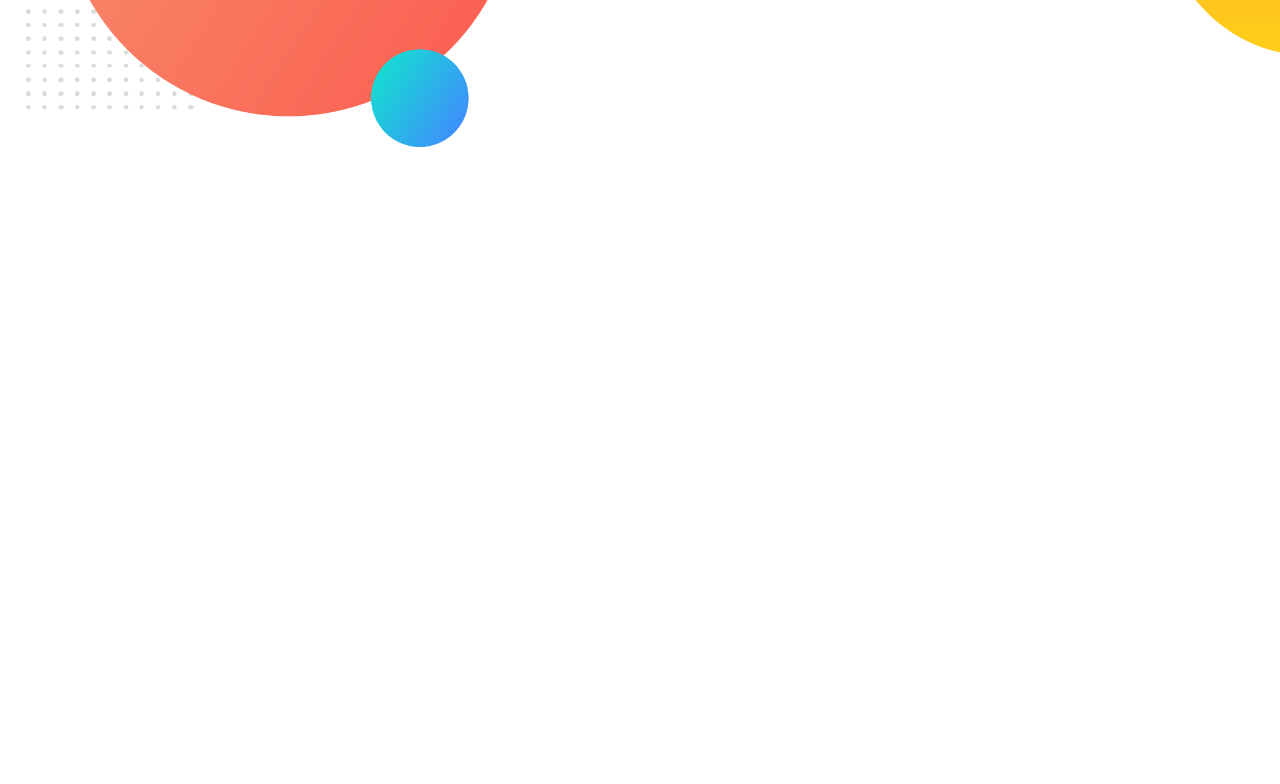
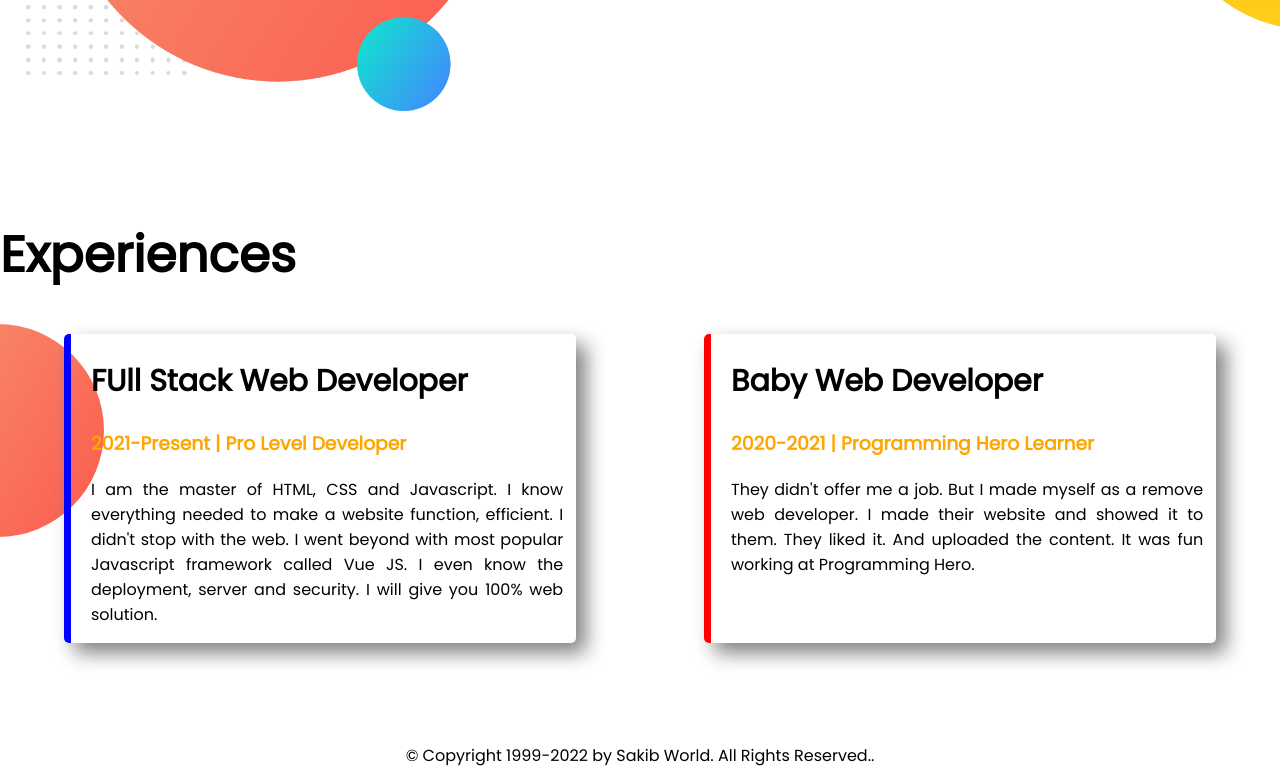
Before and after one commit to sajid28/new-portfolio, a plain HTML site: page index.html in a window 1280 px wide. Shown: the part 920-1704 px from the top of the page. Before the commit the page ends 1174 px from the top, so only its background shows below. Drawn offline with Linux system fonts and the light colour scheme.

Commit message:
2nd commit

```diff
--- a/index.html
+++ b/index.html
@@ -11,7 +11,7 @@
     <link rel="stylesheet" href="style.css">
 </head>
 <body>
-    <section class="top-banner">
+    <section class="top-banner flexible-container">
     <div class="half-width">
     <h1>Welcome To</h1>
     <h1><span class="heading">Sakib World!</span> </h1>
@@ -26,7 +26,7 @@
     </div></section>
 
 
-    <Section class="dream-big">
+    <Section class="dream-big flexible-container">
         <div class="half-width">
 
             <img src="images\my-bg.png">
@@ -43,6 +43,33 @@
         </section>
 
     </Section>
+    <section class="experiences-area">
+            <h1>Experiences</h1>
+        <div class="flexible-container">
+            <div id="FullStack"  class="experience-item">
+                <h2>FUll Stack Web Developer</h2>
+           <h3 class="heading">2021-Present | Pro Level Developer</h3>
+           <p >I am the master of HTML, CSS and Javascript. I know everything needed to make a website function, efficient. I didn't stop with the web. I went beyond with most popular Javascript framework called Vue JS. I even know the deployment, server and security. I will give you 100% web solution.
+
+           </p>
+            </div>
+            <div id="BabyWeb" class="experience-item">
+
+    <h2>Baby Web Developer</h2>
+    <h3 class="heading">2020-2021 | Programming Hero Learner
+    </h3>
+    <p>They didn't offer me a job. But I made myself as a remove web developer. I made their website and showed it to them. They liked it. And uploaded the content. It was fun working at Programming Hero.
+
+    </p>
+
+</div>
+
+        </div>
+
+
+    </section>
 
 </body>
+<footer>
+  <P>  © Copyright  1999-2022 by Sakib World. All Rights Reserved..</P></footer>
 </html>
--- a/style.css
+++ b/style.css
@@ -1,16 +1,21 @@
 body{
     font-family: 'Poppins', sans-serif;
     margin: 0;
+
 }
 h1{
     font-size: 50px;
 
 }
+h2{
+    font-size: 30px;
+}
+
 .heading{
 color: orange;
 }
 
-section{
+.flexible-container{
     display: flex;
     margin-bottom: 100px;
 }
@@ -18,7 +23,25 @@ section{
 
  width: 50%;
 padding-left: 2%;
+padding-right: 2%;
+
 }
+.experiences-area{
+    background-image: url(images/exp-bg.png);
+    background-repeat: no-repeat;
+    background-position: left;
+}
+
+.experience-item{
+    width: 40%;
+    margin-left: 5%;
+    margin-right: 5%;
+    border-radius: 5px;
+    padding-left: 20px;
+box-shadow: 10px 10px 20px  gray;
+
+}
+
 .half-width img{
 
     width: 80%;
@@ -42,3 +65,20 @@ padding-left: 2%;
     background-repeat: no-repeat;
     background-position: right;
 }
+#FullStack{
+border-left: 7px solid blue;
+padding-right: 1%;
+}
+#BabyWeb{
+    border-left: 7px solid red;
+    padding-right: 1%;
+
+}
+
+footer p{
+    text-align: center;
+}
+
+div {
+    text-align: justify;
+  }
```
